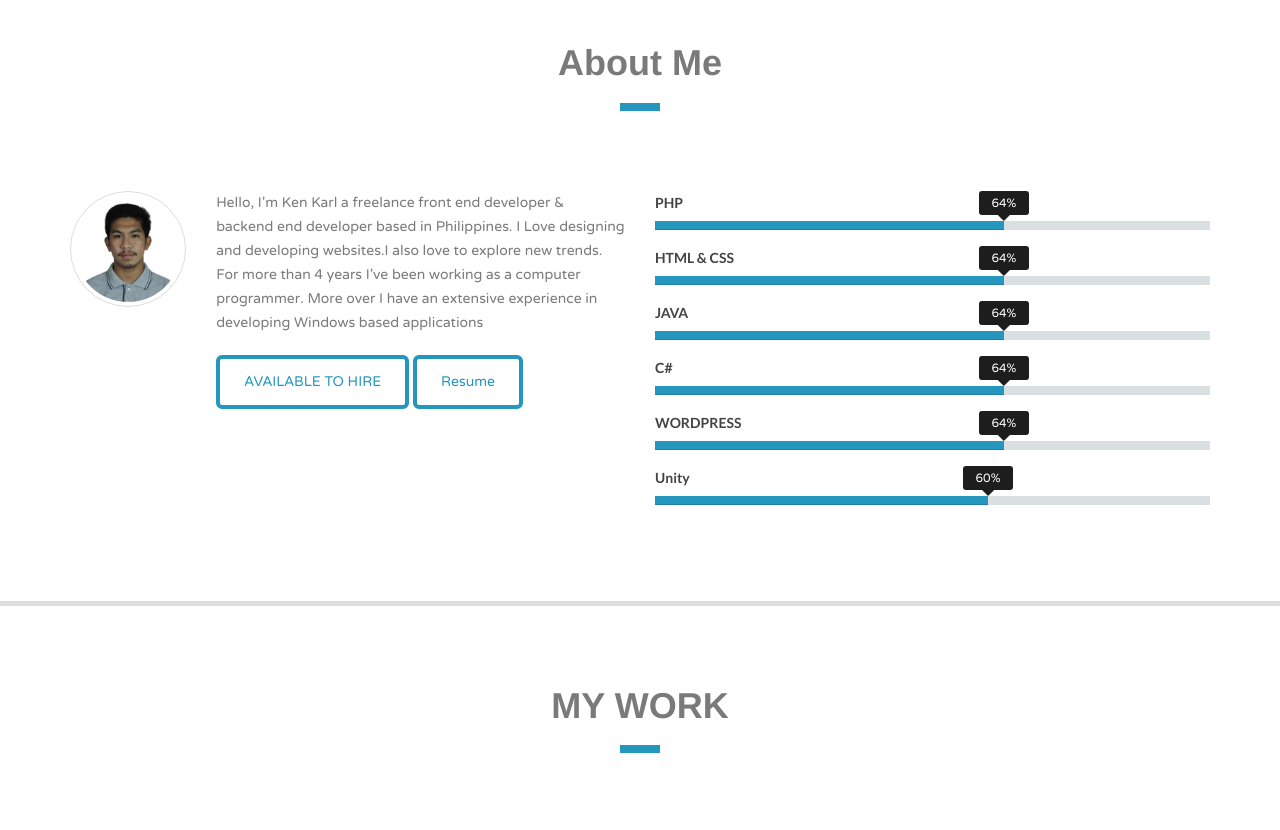
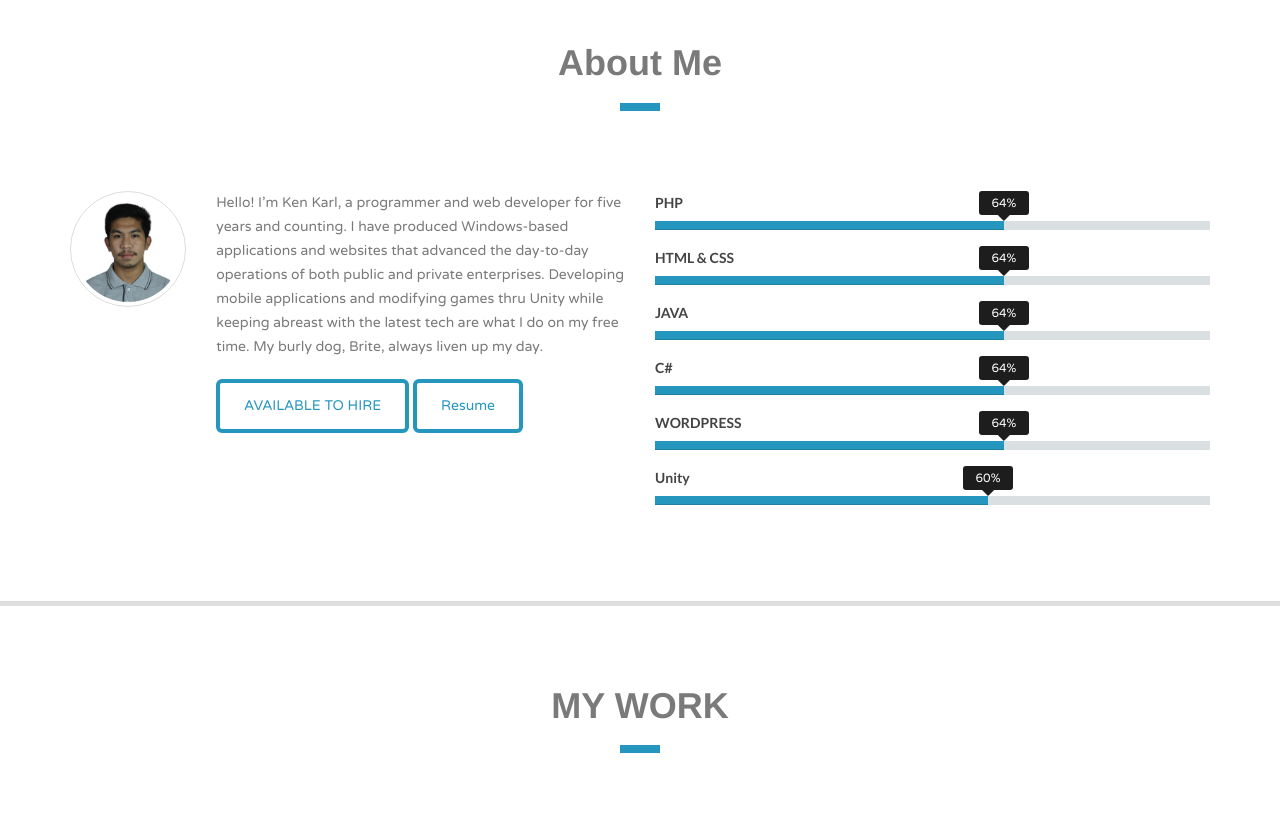
Before and after one commit to DistinctVersion/DistinctVersion.github.io, a plain HTML site: page index.html in a window 1280 px wide. Shown: the part 837-1667 px from the top of the page. Drawn offline with Linux system fonts and the light colour scheme.

Commit message:
Initial commit

```diff
--- a/index.html
+++ b/index.html
@@ -120,11 +120,13 @@
 								</div>
 								<div class="col-md-9">
 									<div class="about-content">
-										<p>Hello, I'm Ken Karl a freelance front end developer & backend end developer
-											based in Philippines. I Love designing and developing websites.I also love
-											to explore new trends. For more than 4 years I've been working as a computer
-											programmer. More over I have an extensive experience in developing Windows
-											based applications</p>
+										<p>Hello! I'm Ken Karl, a programmer and web developer for five years and
+											counting.
+											I have produced Windows-based applications and websites that advanced the
+											day-to-day operations of both public and private enterprises. Developing
+											mobile applications and modifying games thru Unity while keeping abreast
+											with the latest tech are what I do on my free time. My burly dog, Brite, always liven up my day.
+										</p>
 										<a href="#contact"
 											class="btn btn-clear btn-lg border-color color-primary linear hire">AVAILABLE
 											TO HIRE</a>
@@ -511,7 +513,7 @@
 					<div class="col-md-4 ">
 						<div class="build contact clearfix text-center">
 							<span class="fa fa-envelope"></span>
-							<p>email: kenkarl.emb12.mis@gmail.com</p>
+							<p>email: apelaciokenkarl@gmail.com</p>
 						</div>
 					</div>
 				</div><!-- end row -->
```
